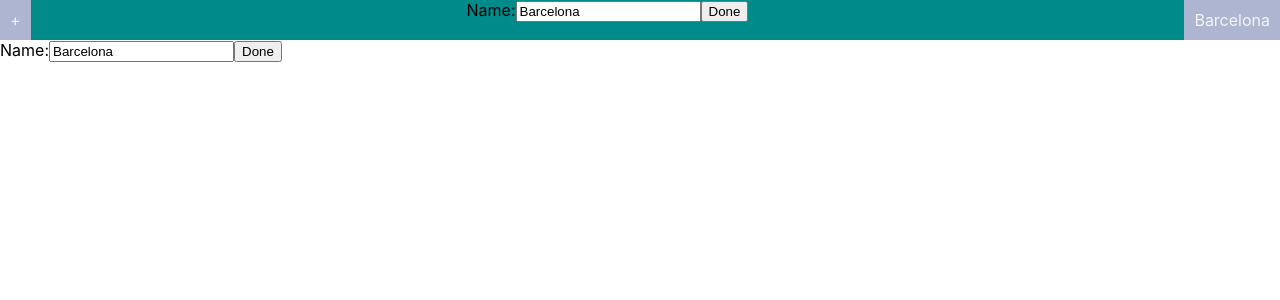
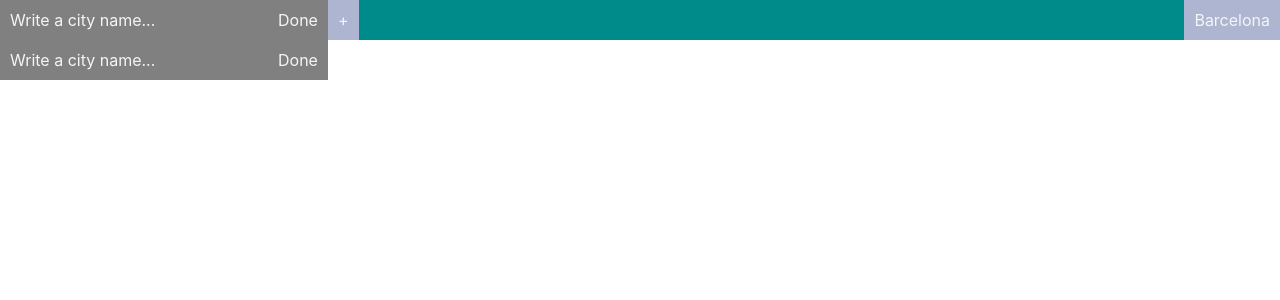
Before and after one commit to screeeen/Weather, a React (Create React App) app: page /settings in a window 1280 px wide. Shown: the top 300 px of the page. Built offline with nearby package versions, Linux system fonts and the light colour scheme; no server answers.

Commit message:
input field in nav_estilo en input

```diff
--- a/src/App.js
+++ b/src/App.js
@@ -51,10 +51,13 @@ const App = () => {
     <div>
       <Router>
         <nav>
-              <ButtonBackPlus setSettingsPageActive={setSettingsPageActive} settingsPageActive={settingsPageActive} />
-              <SettingsCanvas city={city} setLoaded={setLoaded} callWeather={callWeather} setCity={setCity} ChangeCity={ChangeCity} addCity={addCity} cityCollection={cityCollection} />
+          <div id="search-widget">
+            <SettingsCanvas city={city} setLoaded={setLoaded} callWeather={callWeather} setCity={setCity} ChangeCity={ChangeCity} addCity={addCity} cityCollection={cityCollection} />
+            <ButtonBackPlus setSettingsPageActive={setSettingsPageActive} settingsPageActive={settingsPageActive} />
+          </div>
           <ul>
-            <CitySelector ChangeCity={ChangeCity} cityCollection={cityCollection}/>
+            {/* tiene que ser scrollable */}
+            <CitySelector ChangeCity={ChangeCity} cityCollection={cityCollection} />
             <li>
             </li>
           </ul>
--- a/src/components/SettingsCanvas.js
+++ b/src/components/SettingsCanvas.js
@@ -1,11 +1,8 @@
 import React, { useState, useEffect } from 'react';
-import './Canvas.css'
-import {
- Link
-} from "react-router-dom";
+import './Canvas.css';
 
 function SettingsCanvas (props) {
-  const [city,setCity] = useState(props.city)
+  const [city,setCity] = useState("Write a city name...")
   const [cityCollection, addCity] = useState(props.cityCollection)
 
   useEffect(() => {
@@ -31,15 +28,8 @@ function SettingsCanvas (props) {
     <div >
       {/* <p>we are settings, hello {props}</p> */}
       <form onSubmit={handleSubmit}>
-      <label>
-        Name:
-         <input type="text" name="name" value={city} onChange={e => setCity(e.target.value)} />
-      </label>
+         <input type="text" placeholder="Write a city here..." name="name" value={city} onChange={e => setCity(e.target.value)} />
       <input type="submit" value="Done" />
-      {/* <Link to="/"
->
-      back
-      </Link> */}
       </form>
     </div>
     </React.Fragment>
--- a/src/index.css
+++ b/src/index.css
@@ -39,9 +39,32 @@ button {
     cursor: pointer;
 }
 
+input {
+    text-decoration: none;
+    border: none;
+    background-color: grey;
+    font-family: -apple-system, BlinkMacSystemFont, 'Segoe UI', 'Roboto', 'Oxygen', 'Ubuntu', 'Cantarell', 'Fira Sans', 'Droid Sans', 'Helvetica Neue', sans-serif;
+    font-size: medium;
+    color: whitesmoke;
+    height: 100%;
+    padding: 10px;
+    margin: 0;
+    cursor: pointer;
+}
+
 #add-button {
     background-color: red;
     color: red;
     align-self: flex-end;
     justify-self: flex-end;
 }
+
+#search-widget {
+    display: flex;
+    flex-flow: row nowrap;
+    justify-content: flex-start;
+}
+
+#search-widget>input {
+    background-color: grey;
+}
```
